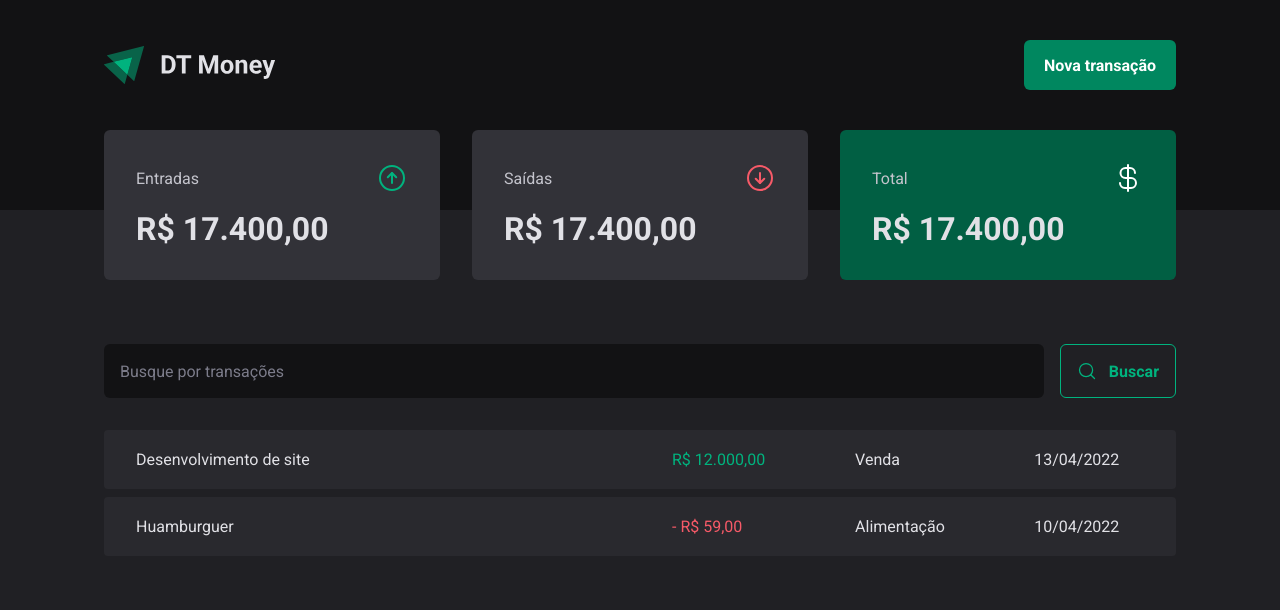
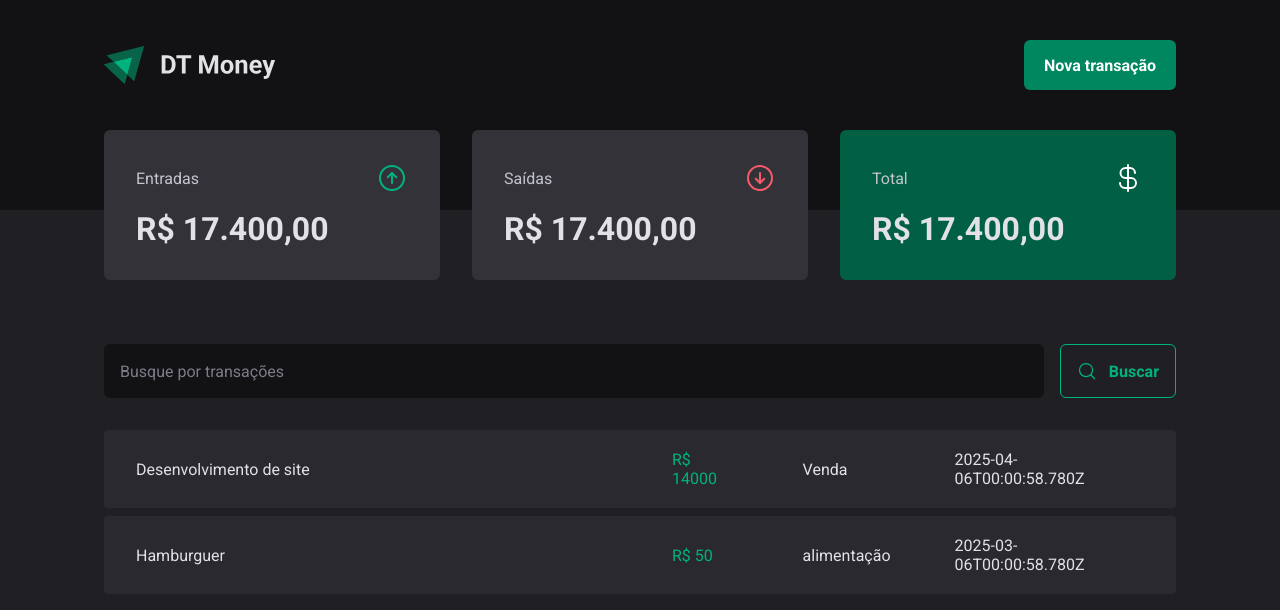
Before and after one commit to adonesbalica/dt-money, a React (Vite) app: page / in a window 1280 px wide. Shown: the top 610 px of the page. Built offline with nearby package versions, Linux system fonts and the light colour scheme; data requests are answered from the project's data file.

Commit message:
feat: fetching data from api

```diff
--- a/src/pages/Transactions/index.tsx
+++ b/src/pages/Transactions/index.tsx
@@ -1,3 +1,5 @@
+import { useEffect, useState } from 'react'
+
 import {
   PriceHighlight,
   TransactionContainer,
@@ -8,7 +10,29 @@
 import { Summary } from '../../components/Summary'
 import { SearchForm } from './components/SearchForm'
 
+interface Transaction {
+  id: number
+  description: string
+  type: 'income' | 'outcome'
+  price: number
+  category: string
+  createdAt: string
+}
+
 export function Transactions() {
+  const [transactions, setTransactions] = useState<Transaction[]>([])
+
+  async function loadTransactions() {
+    const response = await fetch('http://localhost:3000/transactions')
+    const data = await response.json()
+
+    setTransactions(data)
+  }
+
+  useEffect(() => {
+    loadTransactions()
+  }, [])
+
   return (
     <div>
       <Header />
@@ -19,23 +43,18 @@
 
         <TransactionTable>
           <tbody>
-            <tr>
-              <td width="50%">Desenvolvimento de site</td>
-              <td>
-                <PriceHighlight $variant="income">R$ 12.000,00</PriceHighlight>
-              </td>
-              <td>Venda</td>
-              <td>13/04/2022</td>
-            </tr>
-
-            <tr>
-              <td width="50%">Huamburguer</td>
-              <td>
-                <PriceHighlight $variant="outcome">- R$ 59,00</PriceHighlight>
-              </td>
-              <td>Alimentação</td>
-              <td>10/04/2022</td>
-            </tr>
+            {transactions.map((transaction) => (
+              <tr key={transaction.id}>
+                <td width="50%">{transaction.description}</td>
+                <td>
+                  <PriceHighlight $variant="income">
+                    R$ {transaction.price}
+                  </PriceHighlight>
+                </td>
+                <td>{transaction.category}</td>
+                <td>{transaction.createdAt}</td>
+              </tr>
+            ))}
           </tbody>
         </TransactionTable>
       </TransactionContainer>
```
